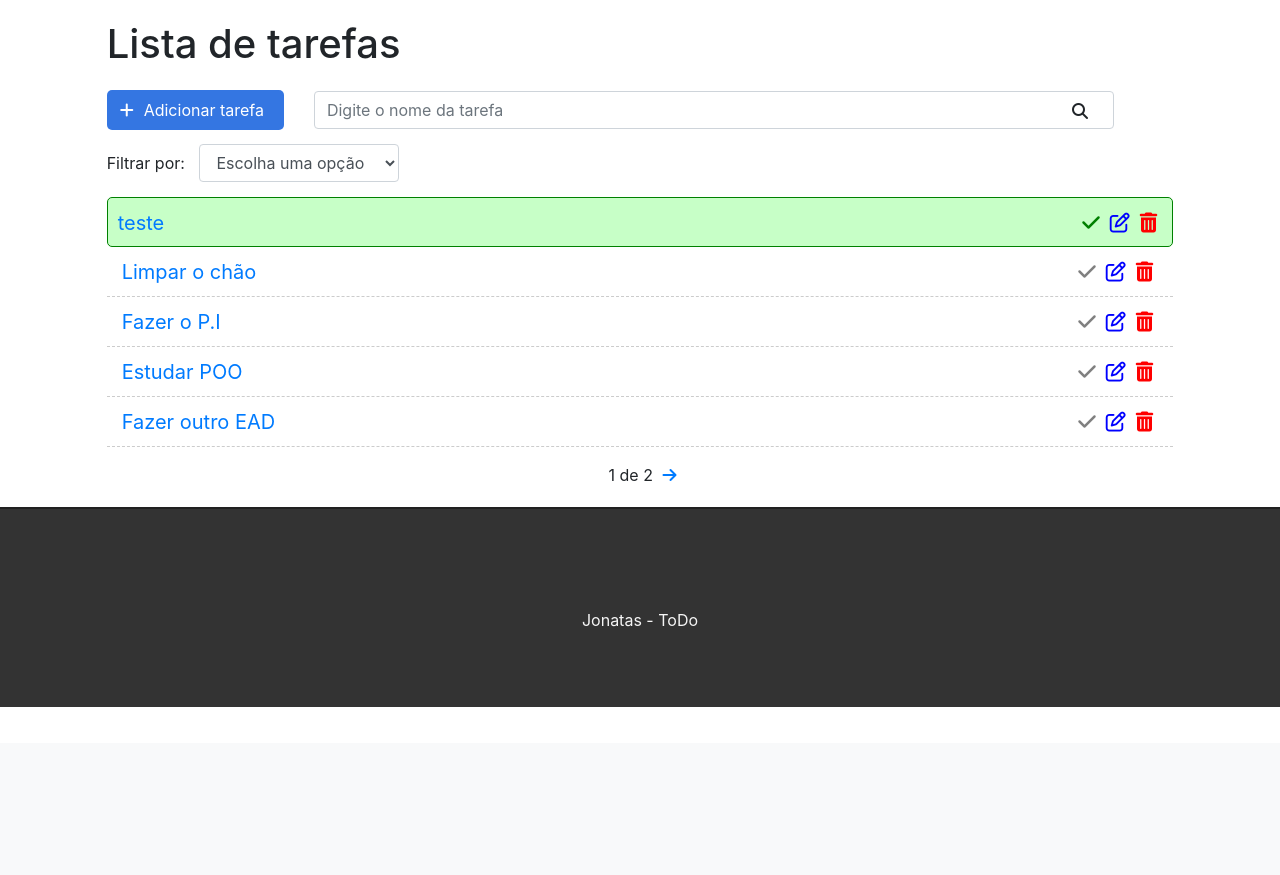
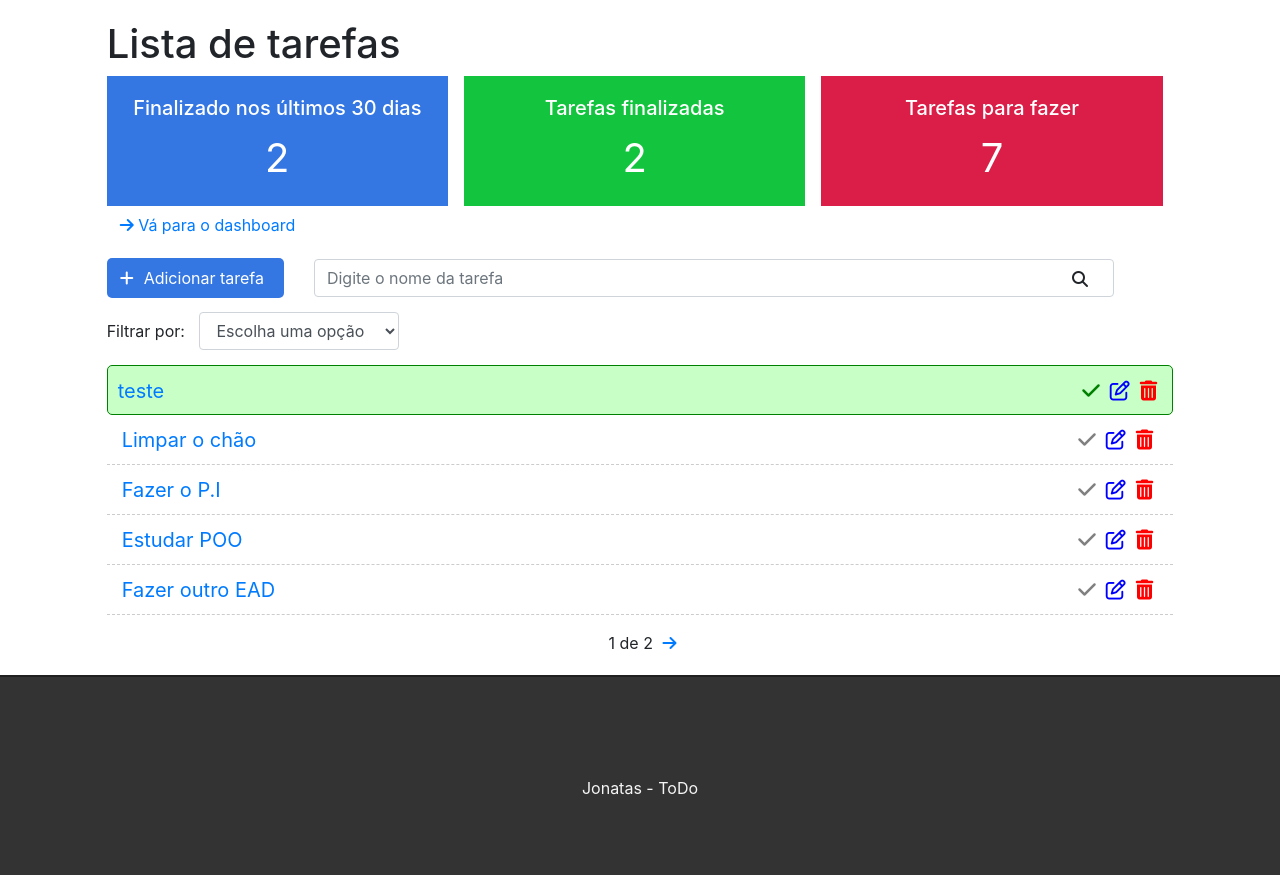
Before and after one commit to Jonntz/todo-django, a Django app: page / in a window 1280 px wide. Shown: the part 57-932 px from the top of the page. Before the commit the page ends 764 px from the top, so only its background shows below. Run offline with Django 3.2, Linux system fonts and the light colour scheme; a user stored in the database is signed in; data comes from the database, SQL or seed files in the repository; both versions use the stored data as it was after the commit; some libraries are stand-ins or nearby versions.

Commit message:
Incluindo um dashboard e finalizando a aplicação

```diff
--- a/tasks/static/css/styles.css
+++ b/tasks/static/css/styles.css
@@ -181,3 +181,50 @@ ul.messages li {
     width: 200px;
     margin-left: 10px;
 }
+
+/* Dashboard */
+
+.dashboard{
+    padding: 0;
+    width: 100%;
+    display: block;
+}
+
+.dashboard h4{
+    font-size: 20px;
+
+}
+
+.dashboard span{
+    font-size: 40px;
+    display: block;
+    width: 100%;
+}
+
+.dashboard-box{
+    float: left;
+    background-color: #DFDFDF;
+    color: #FFF;
+    padding: 20px;
+    box-sizing: border-box;
+    height: 130px;
+    width: 32%;
+    text-align: center;
+}
+
+.dashboard-box:nth-child(2){
+    margin-left: 1.5%;
+    margin-right: 1.5%;
+}
+
+#dashboard-lastdays{
+    background-color: #3476e2;
+}
+
+#dashboard-done{
+    background-color: #13c43f;
+}
+
+#dashboard-doing{
+    background-color: #db1e47;
+}
--- a/tasks/templates/tasks/list.html
+++ b/tasks/templates/tasks/list.html
@@ -6,6 +6,23 @@
 {% block content %}
     <div class="offset-1 col-10 list-div">
         <h1>Lista de tarefas</h1>
+        <div class="container dashboard">
+            <div class = "col-4 dashboard-box" id="dashboard-lastdays">
+                <h4>Finalizado nos últimos 30 dias</h4>
+                <span>{{ tasksRecently }}</span>
+            </div>
+
+            <div class = "col-4 dashboard-box" id="dashboard-done">
+                <h4>Tarefas finalizadas</h4>
+                <span>{{ tasksDone}}</span>
+            </div>
+
+            <div class = "col-4 dashboard-box" id="dashboard-doing">
+                <h4>Tarefas para fazer</h4>
+                <span> {{tasksDoing}} </span>
+            </div>
+        </div>
+        <a href"/dashboard" class="btn btn-link"> <i class="fa fa-arrow-right" aria-hidden="true"></i><span> Vá para o dashboard</span></a><br>
         <a id="add_link" href="/newtask">
             <div class="col-2 add-div">
                 <i class="fa fa-plus" aria-hidden="true"></i>Adicionar tarefa
--- a/tasks/views.py
+++ b/tasks/views.py
@@ -5,11 +5,15 @@ from .models import Task
 from .forms import TaskForm
 from django.contrib import messages
 from django.core.paginator import Paginator
+import datetime
 
 @login_required
 def task_list(request):
     search = request.GET.get('search')
     searchFilter = request.GET.get('filter')
+    tasksDoneRecently = Task.objects.filter(done='done', update_at__gt=datetime.datetime.now()-datetime.timedelta(days=30), user=request.user).count()
+    tasksDone = Task.objects.filter(done='done', user=request.user).count()
+    tasksDoing = Task.objects.filter(done='Doing', user=request.user).count()
 
     if search:
         tasks = Task.objects.filter(title__icontains=search, user=request.user)
@@ -23,7 +27,7 @@ def task_list(request):
         page = request.GET.get('page')
         tasks = paginator.get_page(page)
 
-    return render(request, 'tasks/list.html', {'tasks': tasks})
+    return render(request, 'tasks/list.html', {'tasks': tasks, 'tasksRecently': tasksDoneRecently, 'tasksDone': tasksDone, 'tasksDoing': tasksDoing})
 
 @login_required
 def task_view(request, id):
```
Also changed, not shown: db.sqlite3.
